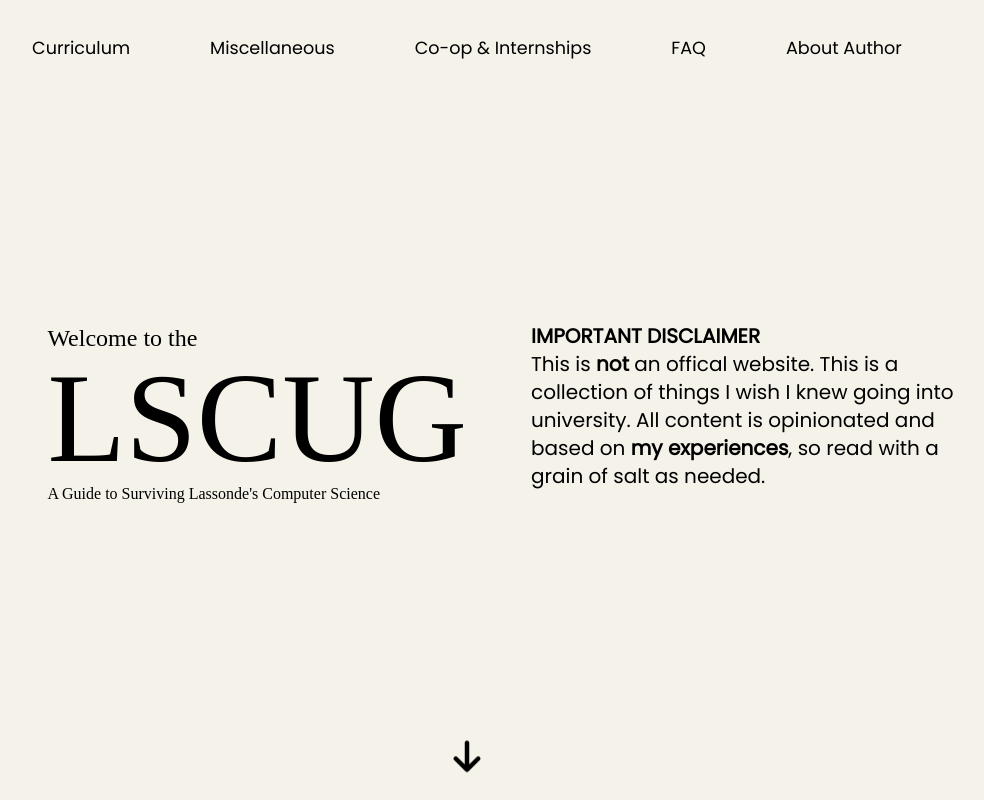
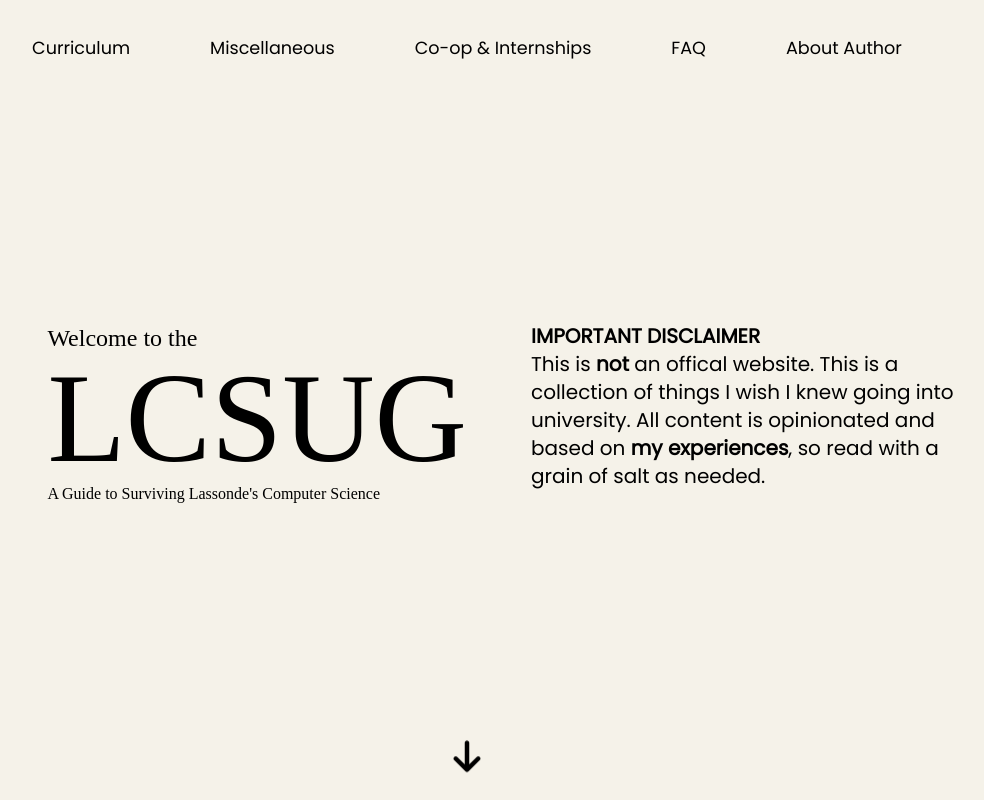
Before and after one commit to chrisngyn/york-cs-primer, a React (Create React App) app: page / in a window 1280 px wide. Shown: the top 800 px of the page, without its empty margins (173-1157 px from the left). Built offline with nearby package versions, Linux system fonts and the light colour scheme; a web font is replaced by a local one.

Commit message:
correcting misspelt title??

```diff
--- a/src/App.jsx
+++ b/src/App.jsx
@@ -24,7 +24,7 @@
           <div className='select-none text-center lg:text-left font-couture text-black dark:text-white lg:absolute mt-16 lg:mt-64 lg:right-[50%] right-[55%] animate-fadedown'>
             <a className='text-2xl'>Welcome to the</a>
             <br />
-            <a className='text-7xl md:text-9xl mt-3 hover:animate-pulse'>LSCUG</a>
+            <a className='text-7xl md:text-9xl mt-3 hover:animate-pulse'>LCSUG</a>
             <br />
             <a>A Guide to Surviving Lassonde's Computer Science</a>
           </div>
```
